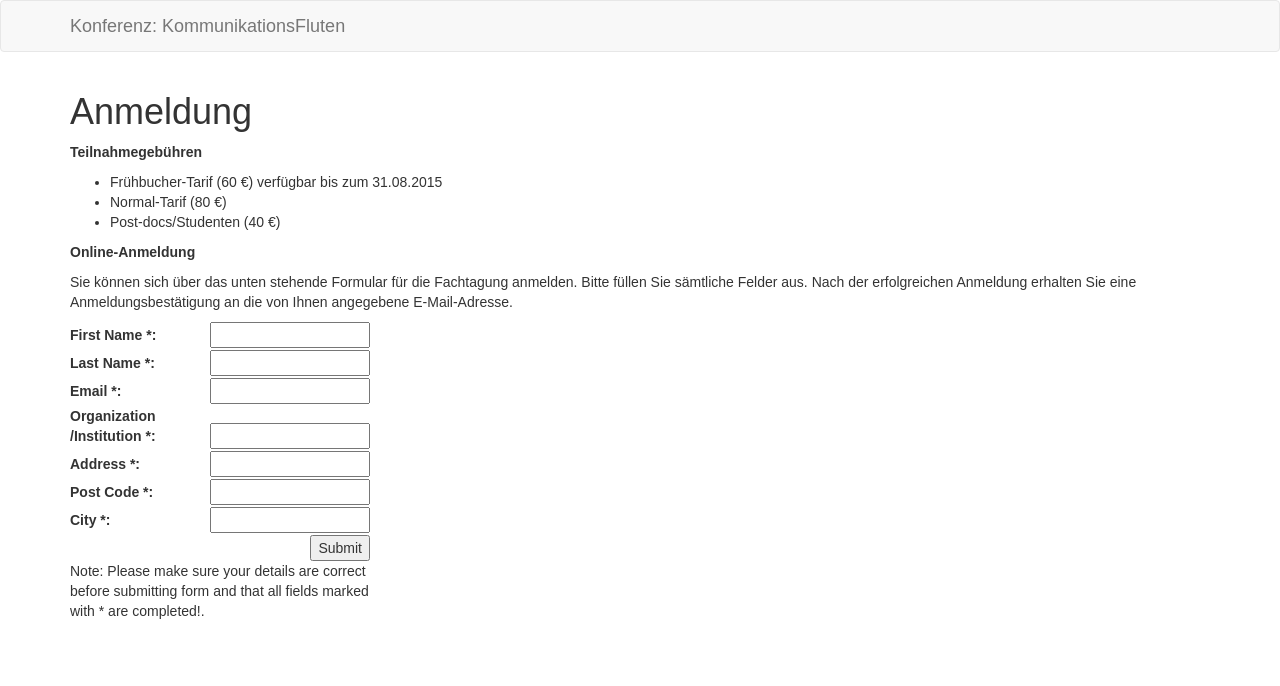
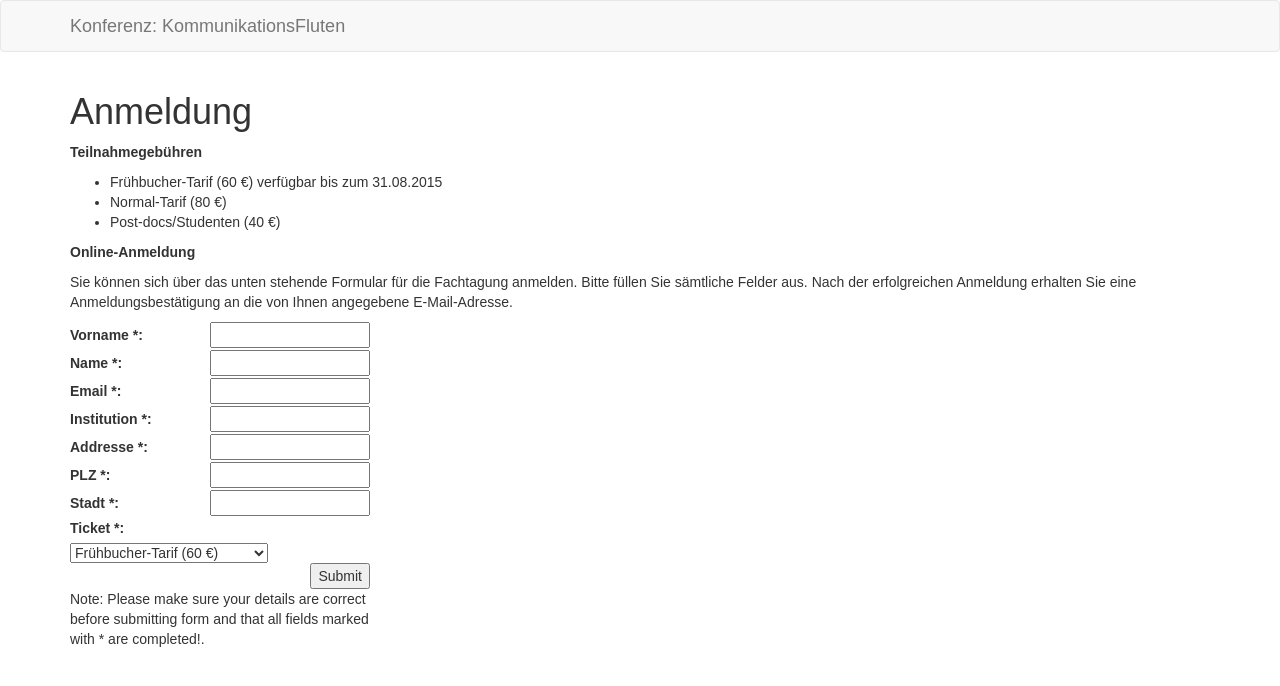
Before and after one commit to susedev/test, a Jekyll site: the page built from anmeldung.html, in a window 1280 px wide. Shown: the top 686 px of the page. Built offline with Jekyll 4.4.1, drawn with Linux system fonts in a browser that asks for light colours.

Commit message:
Edit from JekyllCMS

```diff
--- a/anmeldung.html
+++ b/anmeldung.html
@@ -15,7 +15,7 @@ title: Anmeldung
 <style type="text/css">body {font-family:Arial, Sans-Serif;}
 
             #container {width:300px; margin:0 left;}
- form label {display:inline-block; width:140px;}
+            form label {display:inline-block; width:140px;}
             form input[type="text"],
             form input[type="email"] {width:160px;}
 
@@ -24,19 +24,21 @@ title: Anmeldung
 </style>
 <div id="container">
 <form>
-<div class="line"><label for="first_name">First Name *: </label><input id="first_name" type="text" /></div>
+<div class="line"><label for="first_name">Vorname *: </label><input id="first_name" type="text" /></div>
 
-<div class="line"><label for="last_name">Last Name *: </label><input id="last_name" type="text" /></div>
+<div class="line"><label for="last_name">Name *: </label><input id="last_name" type="text" /></div>
 
 <div class="line"><label for="email">Email *: </label><input id="email" type="email" /></div>
 
-<div class="line"><label for="organization">Organization /Institution *: </label><input id="organization" type="text" /></div>
+<div class="line"><label for="organization">Institution *: </label><input id="organization" type="text" /></div>
 
-<div class="line"><label for="add">Address *: </label><input id="add" type="text" /></div>
+<div class="line"><label for="add">Addresse *: </label><input id="add" type="text" /></div>
 
-<div class="line"><label for="ptc">Post Code *: </label><input id="ptc" type="text" /></div>
+<div class="line"><label for="ptc">PLZ *: </label><input id="ptc" type="text" /></div>
 
-<div class="line"><label for="city">City *: </label><input id="postcode" type="text" /></div>
+<div class="line"><label for="city">Stadt *: </label><input id="city" type="text" /></div>
+
+<div class="styled-select"><label for="ticket">Ticket *: </label><select><option>Fr&uuml;hbucher-Tarif (60 &euro;)</option><option>Normal-Tarif (80&euro;) (</option><option>Post-docs/Studenten (40&euro;) (</option> </select></div>
 
 <div class="line submit"><input type="submit" value="Submit" /></div>
 
```
